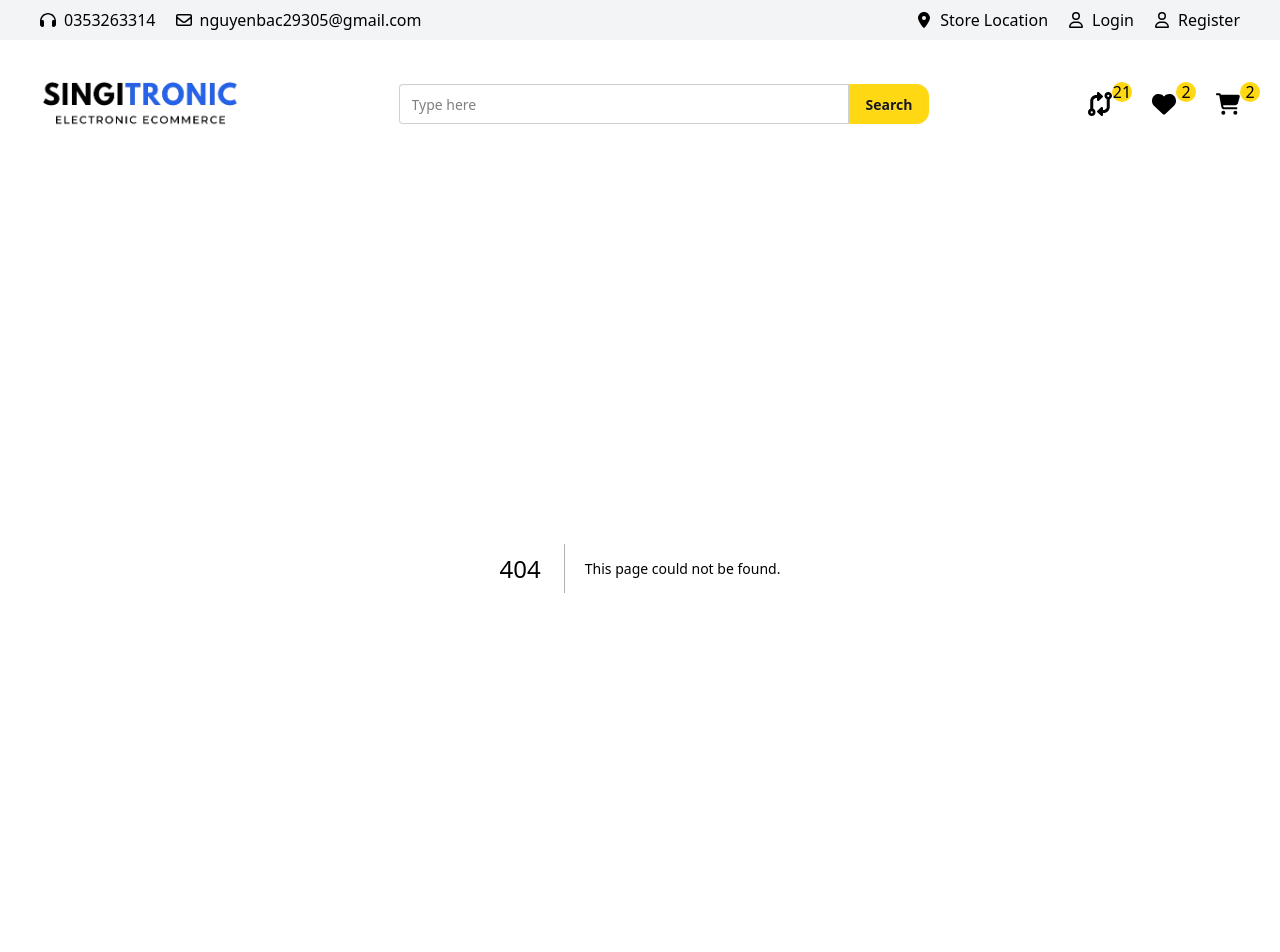
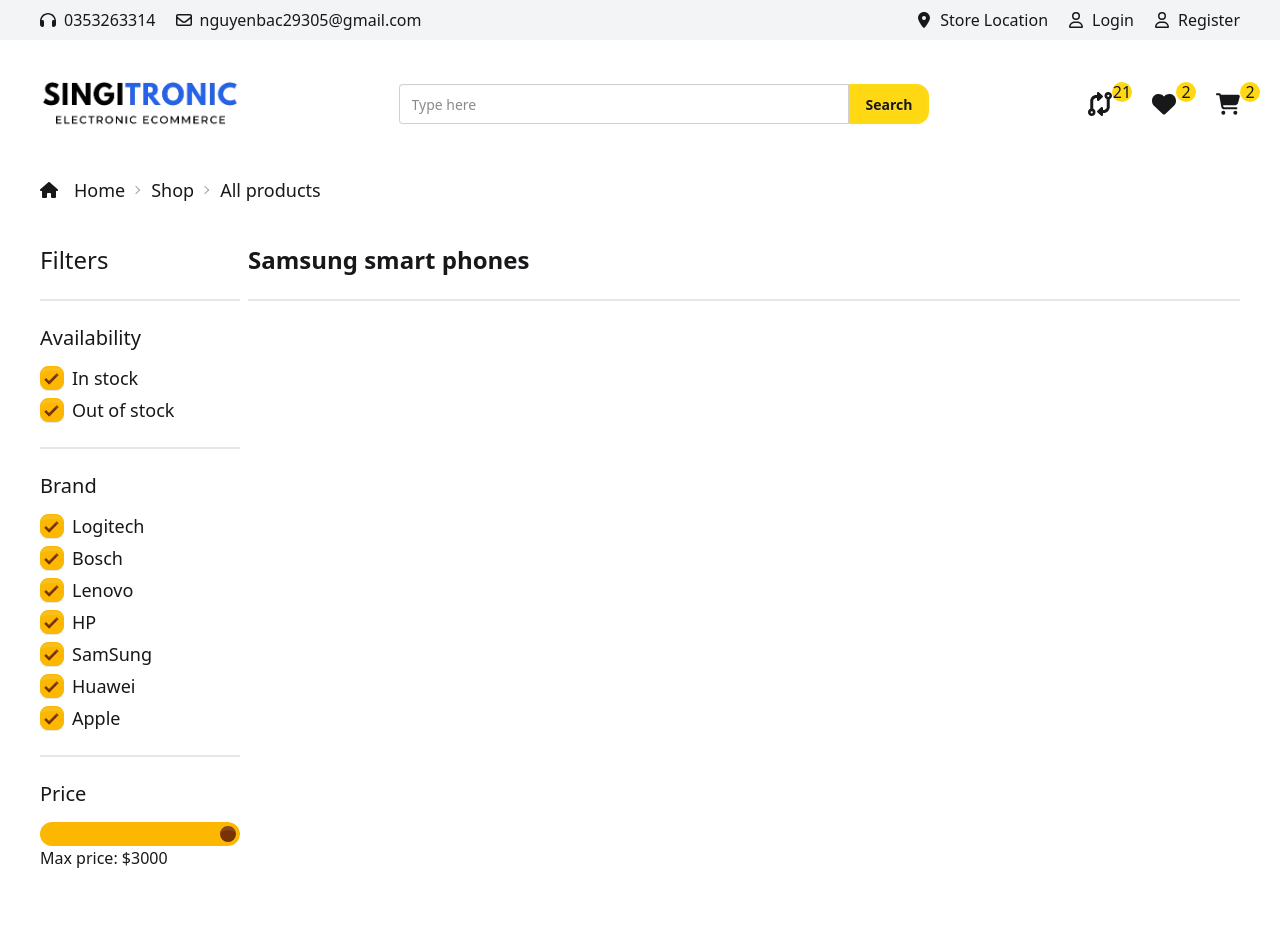
Before and after one commit to nguyenbac032905/Electronic, a Next.js app: page /shop in a window 1280 px wide. Before the commit this address had no page. Shown: the top 952 px of the page. Built offline with nearby package versions, Linux system fonts and the light colour scheme.

Commit message:
finish shop page

```diff
--- /dev/null
+++ b/app/shop/page.tsx
@@ -0,0 +1,17 @@
+import { BreadCrumb, Filters } from "@/components";
+
+const ShopPage = () => {
+    return (
+        <div className="w-full mx-auto px-10">
+            <BreadCrumb />
+            <div className="grid grid-cols-[200px_1fr] gap-x-2">
+                <Filters />
+                <div>
+                    <h2 className="text-2xl font-bold">Samsung smart phones</h2>
+                    <div className="divider"></div>
+                </div>
+            </div>
+        </div>
+    )
+}
+export default ShopPage;
--- /dev/null
+++ b/components/BreadCrumb.tsx
@@ -0,0 +1,21 @@
+import Link from "next/link";
+import { FaHouse } from "react-icons/fa6";
+
+const BreadCrumb = () => {
+    return (
+        <div className="text-lg breadcrumbs pb-10">
+            <ul>
+                <li>
+                    <Link href="/"><FaHouse className="mr-2"/> Home</Link>
+                </li>
+                <li>
+                    <Link href="/shop">Shop</Link>
+                </li>
+                <li>
+                    <Link href="/shop">All products</Link>
+                </li>
+            </ul>
+        </div>
+    )
+}
+export default BreadCrumb;
--- /dev/null
+++ b/components/Checkbox.tsx
@@ -0,0 +1,12 @@
+
+const Checkbox = ({text} : {text: string}) => {
+    return (
+        <div className="form-control">
+            <label className="cursor-pointer flex items-center">
+                <input type="checkbox" defaultChecked className="checkbox checkbox-warning"/>
+                <span className="ml-2 text-lg">{text}</span>
+            </label>
+        </div>
+    )
+}
+export default Checkbox;
--- /dev/null
+++ b/components/Filters.tsx
@@ -0,0 +1,31 @@
+import {Checkbox, Range} from "@/components";
+const Filters = () => {
+    return (
+        <div>
+            <h3 className="text-2xl mb-2">Filters</h3>
+            <div className="divider"></div>
+            <div className="flex flex-col gap-y-1">
+                <h3 className="text-xl mb-2">Availability</h3>
+                <Checkbox text="In stock" />
+                <Checkbox text= "Out of stock" />
+            </div>
+            <div className="divider"></div>
+            <div className="flex flex-col gap-y-1">
+                <h3 className="text-xl mb-2">Brand</h3>
+                <Checkbox text="Logitech" />
+                <Checkbox text="Bosch" />
+                <Checkbox text="Lenovo" />
+                <Checkbox text="HP" />
+                <Checkbox text="SamSung" />
+                <Checkbox text="Huawei" />
+                <Checkbox text="Apple" />
+            </div>
+            <div className="divider"></div>
+            <div className="flex flex-col gap-y-1">
+                <h3 className="text-xl mb-2">Price</h3>
+                <Range min={1} max={3000} defaultValue={3000}/>
+            </div>
+        </div>
+    )
+}
+export default Filters;
--- /dev/null
+++ b/components/Range.tsx
@@ -0,0 +1,22 @@
+"use client"
+import { useState } from "react";
+
+interface RangeProps {
+    min: number,
+    max: number,
+    defaultValue: number
+}
+
+const Range = ({min,max,defaultValue}: RangeProps) => {
+    const [rangeCurrentValue, setRangeCurrentValue] = useState<number>(defaultValue);
+    const handleRange = (e: React.ChangeEvent<HTMLInputElement>) => {
+        setRangeCurrentValue(parseInt(e.target.value));
+    }
+    return (
+        <div>
+            <input type="range" min={min} max={max} value={rangeCurrentValue} onChange={(e) => handleRange(e) } className="range range-warning" />
+            <span>{`Max price: $${rangeCurrentValue}`}</span>
+        </div>
+    )
+}
+export default Range;
--- /dev/null
+++ b/components/RangeWithLabels.tsx
@@ -0,0 +1,35 @@
+"use client";
+
+import React, { useState } from "react";
+
+const RangeWithLabels = () => {
+    const [currentRangeWLabelsValue, setCurrentRangeWLabelsValue] = useState<number>(0);
+
+    const handleRangeWLabelsValue = (e: React.ChangeEvent<HTMLInputElement>) => {
+        setCurrentRangeWLabelsValue(parseInt(e.target.value));
+    };
+
+    return (
+    <div>
+        <span className="label-text text-lg text-black">Price filter:</span>
+        <input
+            type="range"
+            min={0}
+            max="1000"
+            value={currentRangeWLabelsValue}
+            onChange={(e) => handleRangeWLabelsValue(e)}
+            className="range range-warning"
+            step="200"
+        />
+        <div className="w-full flex justify-between text-xs px-2">
+            <span>$0</span>
+            <span>$200</span>
+            <span>$400</span>
+            <span>$600</span>
+            <span>$4000</span>
+        </div>
+    </div>
+  );
+};
+
+export default RangeWithLabels;
--- a/components/index.ts
+++ b/components/index.ts
@@ -8,3 +8,8 @@
 export {default as Incentives} from "./Incentives";
 export {default as Newsletters} from "./Newsletter";
 export {default as Footer} from "./Footer";
+export {default as BreadCrumb} from "./BreadCrumb";
+export {default as Filters} from "./Filters";
+export {default as Checkbox} from "./Checkbox";
+export {default as Range} from "./Range";
+export {default as RangeWithLabels} from "./RangeWithLabels";
```
